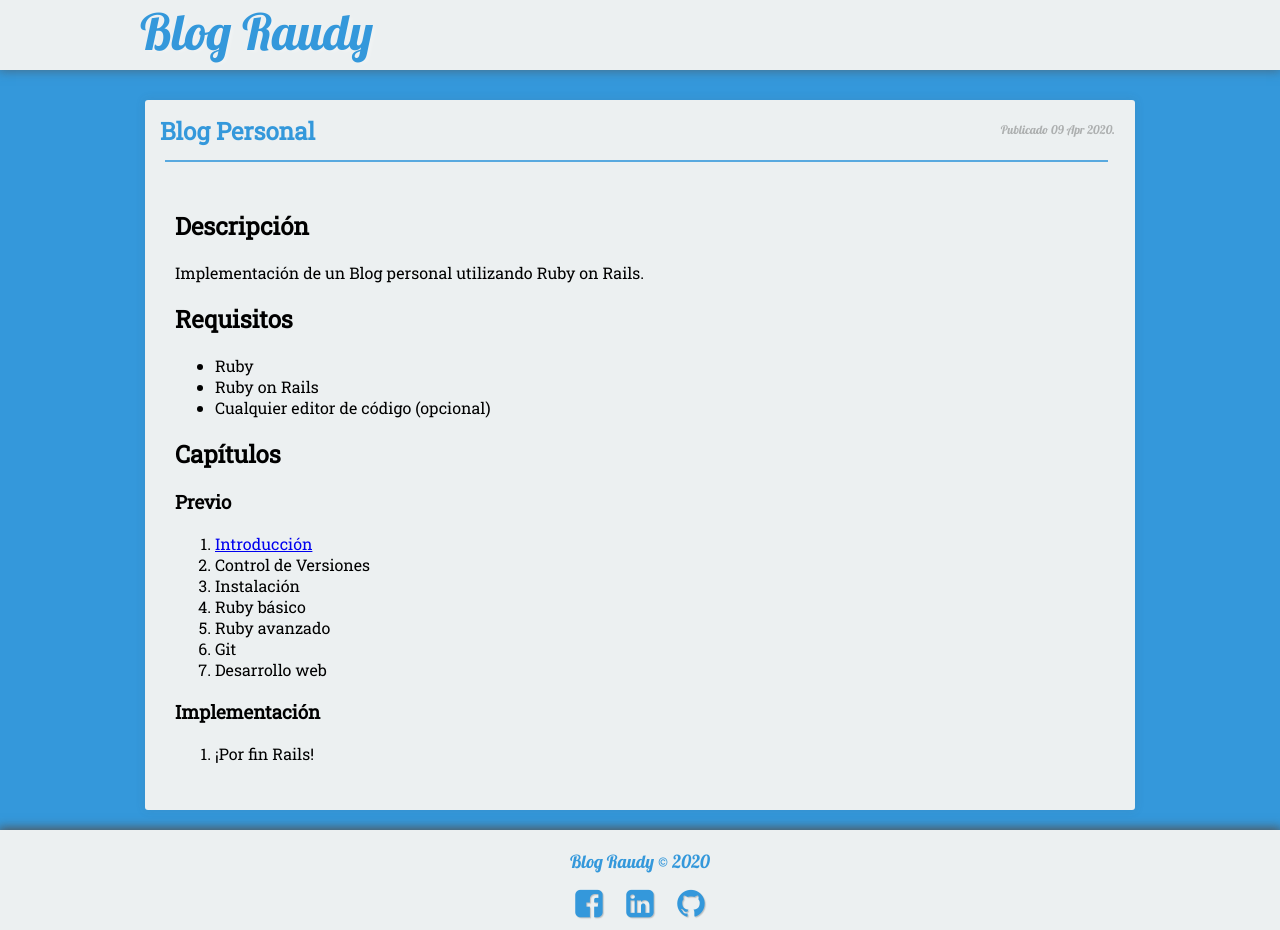
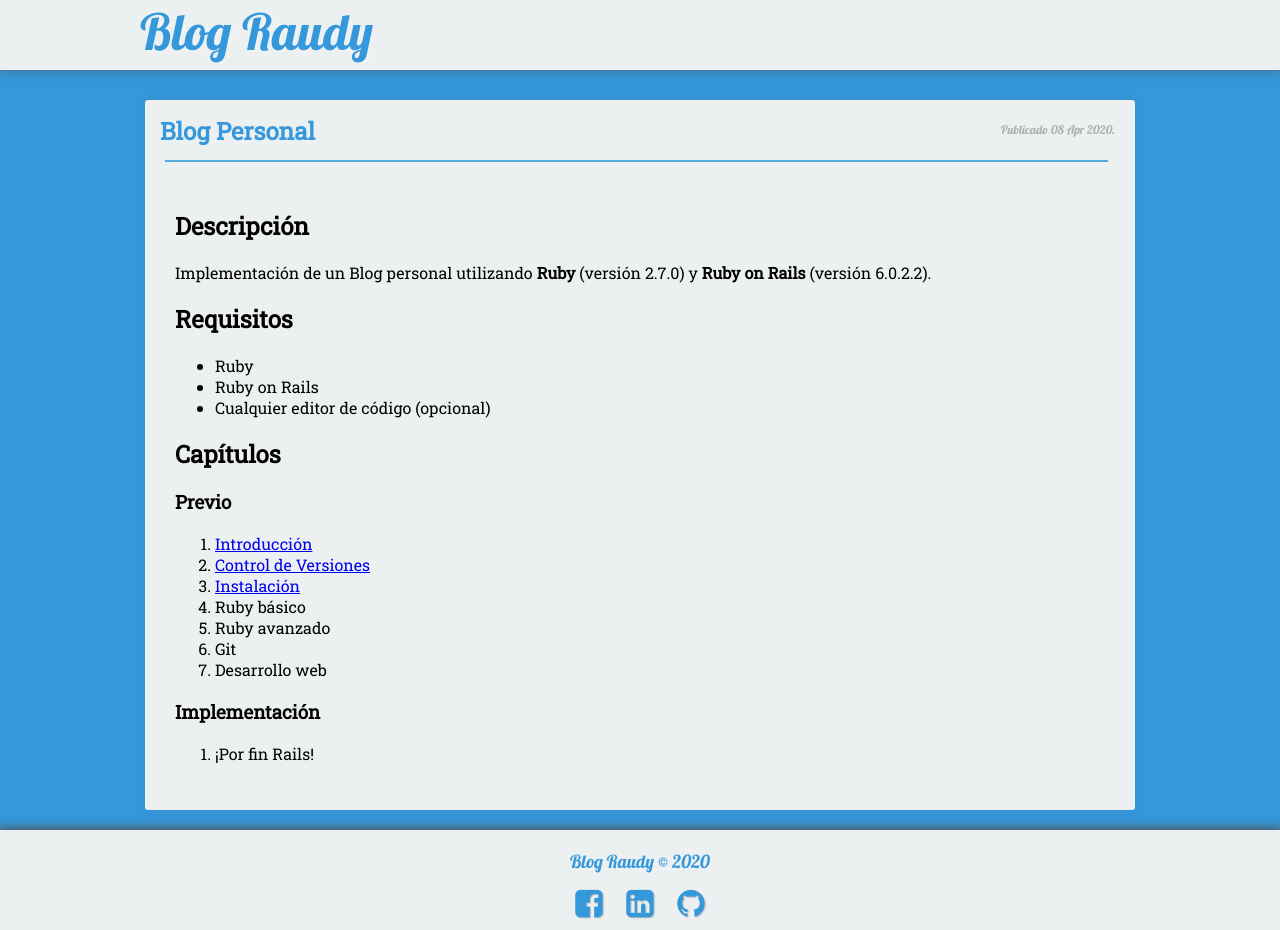
Before and after one commit to nisoto/Blog-anterior-2.0, a Jekyll site: the page built from _posts/2020-04-08-blog-rails.md, in a window 1280 px wide. Built offline with Jekyll 4.4.1, drawn with Linux system fonts in a browser that asks for light colours; nearby versions of some CDN libraries; part of the change alters nothing that is shown.

Commit message:
Update and rename 2020-04-09-blog-rails.md to 2020-04-08-blog-rails.md

```diff
--- a/_posts/2020-04-09-blog-rails.md
+++ b/_posts/2020-04-08-blog-rails.md
@@ -2,8 +2,8 @@
 layout: post
 title:  "Blog Personal"
 image: "/assets/img/ruby3.png"
-date:   2020-04-09
-excerpt: "Implementación de un Blog personal utilizando Ruby on Rails"
+date:   2020-04-08
+excerpt: "Curso de Ruby on Rails en donde se implementa un Blog personal"
 project: true
 tag:
 - Rails
@@ -11,7 +11,7 @@ tag:
 
 ## Descripción
 
-Implementación de un Blog personal utilizando Ruby on Rails.
+Implementación de un Blog personal utilizando **Ruby** (versión 2.7.0) y **Ruby on Rails** (versión 6.0.2.2).
 
 ## Requisitos
 
@@ -24,8 +24,8 @@ Implementación de un Blog personal utilizando Ruby on Rails.
 ### Previo
 
 1. [Introducción](https://nisoto.github.io/rails-i-introduccion/)
-2. Control de Versiones
-3. Instalación
+2. [Control de Versiones](https://nisoto.github.io/rails-ii-control-de-versiones/)
+3. [Instalación](https://nisoto.github.io/rails-iii-instalacion/)
 4. Ruby básico
 5. Ruby avanzado
 6. Git
@@ -33,4 +33,4 @@ Implementación de un Blog personal utilizando Ruby on Rails.
 
 ### Implementación
 
-8. ¡Por fin Rails!
+1. ¡Por fin Rails!
```
